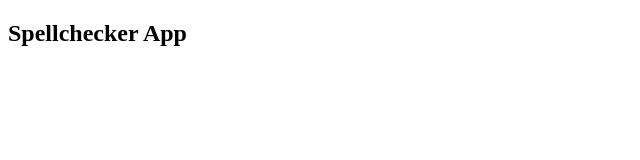
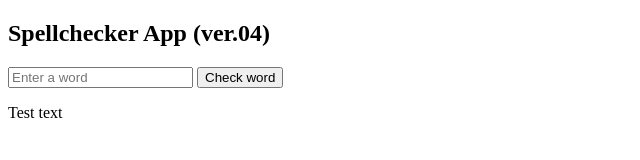
Before and after one commit to thomasmartinez114/spellchecker, a website: page version04/public/index.html in a window 1280 px wide. Shown: the whole page, without its empty margins (0-640 px from the left). Drawn offline with Linux system fonts and the light colour scheme.

Commit message:
pushed index

```diff
--- a/version04/public/index.html
+++ b/version04/public/index.html
@@ -5,10 +5,18 @@
     <meta name="viewport" content="width=device-width, initial-scale=1.0">
     <meta http-equiv="X-UA-Compatible" content="ie=edge">
     <link rel="stylesheet" href="./styles.css" type="text/css" />
-    <title>Spellchecker App</title>
+    <title>Spellchecker App (ver.04)</title>
 </head>
 <body>
-    <h2>Spellchecker App</h2>
+    <h2>Spellchecker App (ver.04)</h2>
+
+    <div>
+        <input placeholder='Enter a word' type='text' id='inputWord'/>
+        <button type='submit' onclick='handleClick()' id='button'>Check word</button>
+        <div id='results'>
+            <p>Test text</p>
+        </div>
+    </div>
 
     <script type="text/javascript" src="./script.js"></script>
 </body>
--- a/version04/server.js
+++ b/version04/server.js
@@ -1,13 +1,14 @@
 const express = require('express');
 const app = express();
 const dictionary = require('./dictionary.js');
-const port = process.env.PORT || 5000;
+const port = process.env.PORT || 8080;
 
 // static page
 app.use(express.static('public'));
 
 app.get('/dictionary', (req, res) => {
-    const
+    const word = req.query.word;
+        res.send(`The word ${word} is in the dictionary! Congrats!`);
 })
 
 app.listen(port, () => console.log(`Server listening on ${port}`));
```
